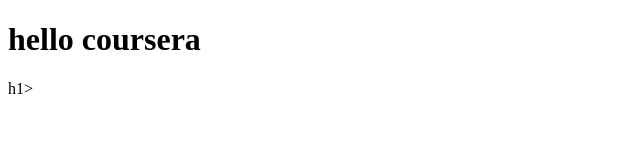
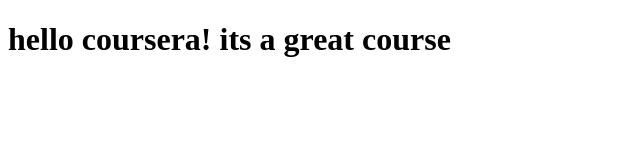
Before and after one commit to ryanbowling2013/coursera-test, a plain HTML site: page site/index.html in a window 1280 px wide. Shown: the whole page, without its empty margins (0-640 px from the left). Drawn offline with Linux system fonts and the light colour scheme.

Commit message:
small addition

```diff
--- a/site/index.html
+++ b/site/index.html
@@ -4,6 +4,6 @@
     <title>hello coursera</title>
 </head>
 <body>
-<h1>hello coursera</h1>h1>
+<h1>hello coursera! its a great course</h1>
 </body>
 </html>
```
